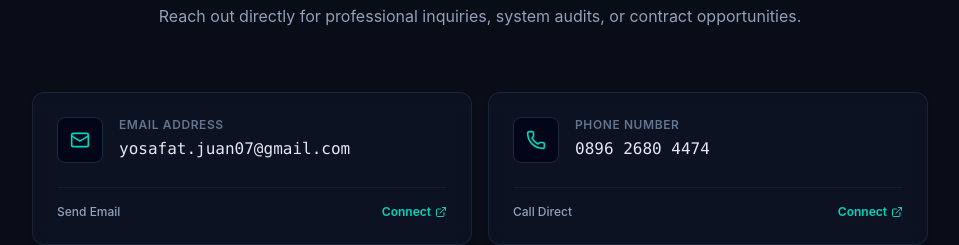
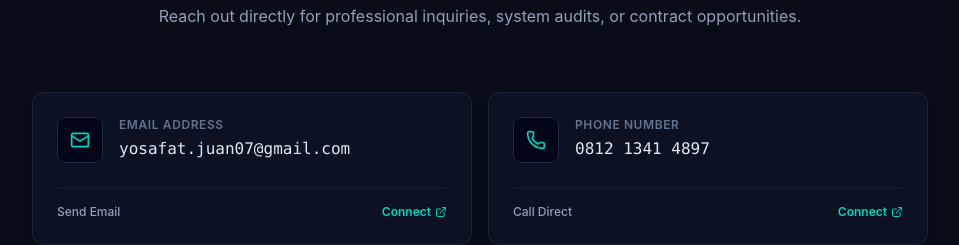
Before and after one commit to JuanReno07/portofolio-juan-reno, a Next.js app: page / in a window 1280 px wide. Shown: the part 7600-7845 px from the top of the page, without its empty margins (160-1119 px from the left). Built offline with nearby package versions, Linux system fonts and the light colour scheme; no server answers.

Commit message:
chore: update contact phone number

```diff
--- a/src/data/portfolio.ts
+++ b/src/data/portfolio.ts
@@ -5,7 +5,7 @@ export const personalInfo = {
   title: "IT Infrastructure & Senior Support Officer",
   location: "Bekasi, Indonesia",
   email: "yosafat.juan07@gmail.com",
-  phone: "0896 2680 4474",
+  phone: "0812 1341 4897",
   linkedin: "https://www.linkedin.com/in/yosafat-juan-reno/",
   instagram: "https://www.instagram.com/juan_reno07",
   supportingStatement: "Managing reliable networks, systems, security, and IT support operations for more than 300 users.",
@@ -196,7 +196,7 @@ export const education: EducationItem[] = [
 
 export const contactInfo: ContactInfo = {
   email: "yosafat.juan07@gmail.com",
-  phone: "0896 2680 4474",
+  phone: "0812 1341 4897",
   linkedin: "https://www.linkedin.com/in/yosafat-juan-reno/",
   instagram: "https://www.instagram.com/juan_reno07",
   location: "Bekasi, Indonesia",
```
